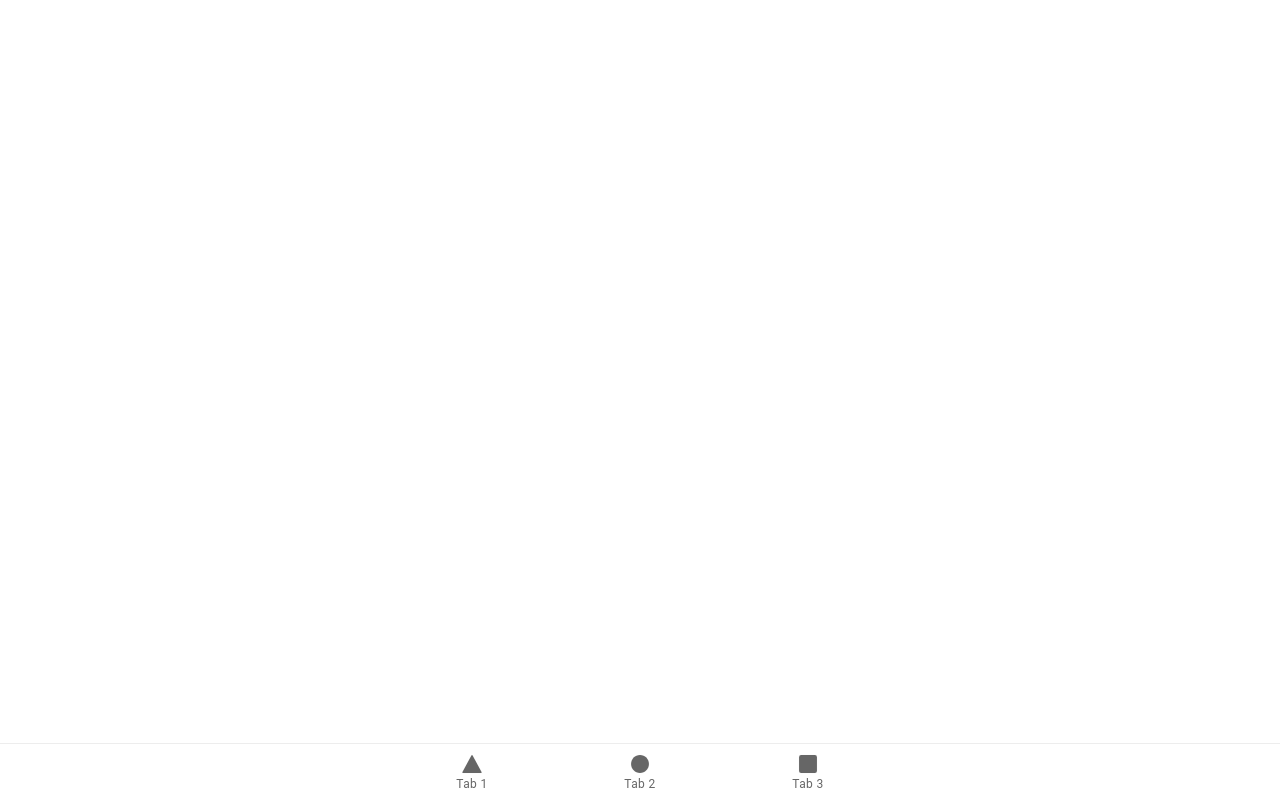
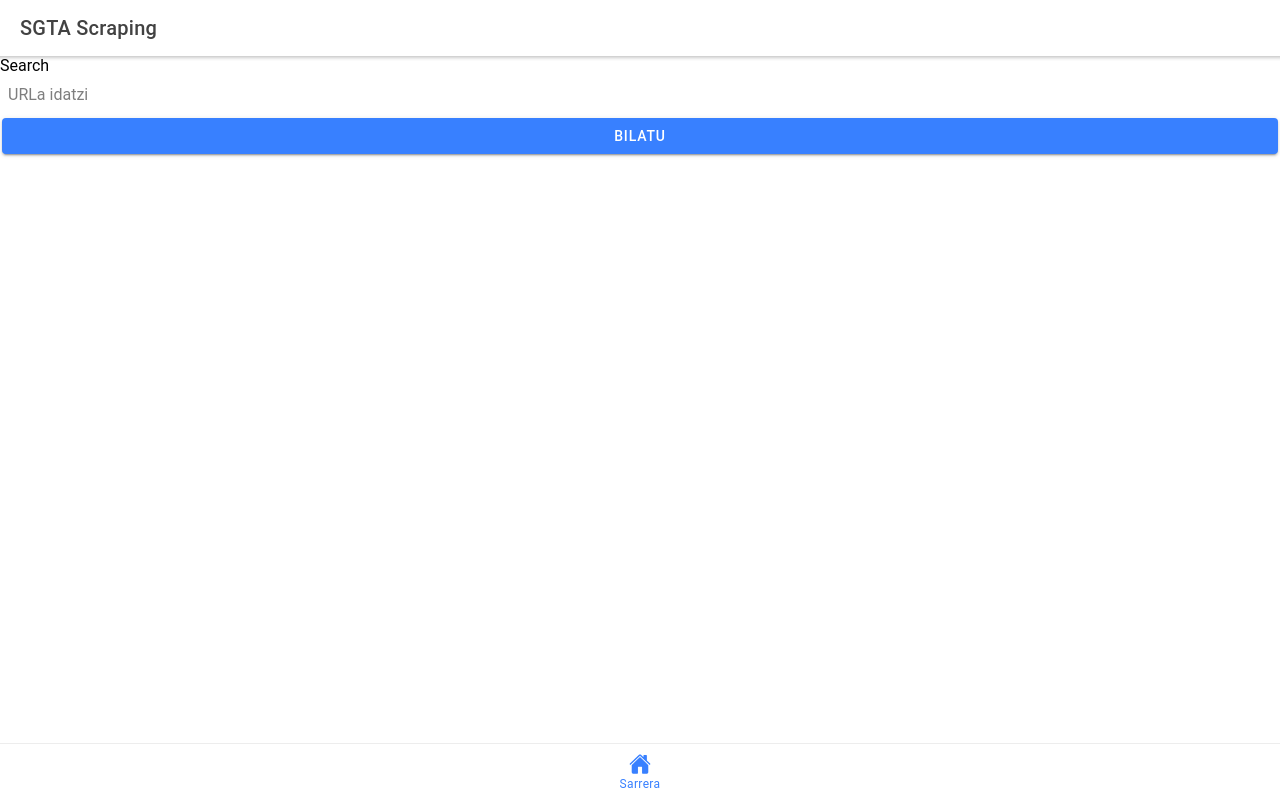
Before and after one commit to aitorfontecha/Ionic, a React (Create React App) app: page /Sarrera in a window 1280 px wide. Built offline with nearby package versions, Linux system fonts and the light colour scheme.

Commit message:
Revert "Revert "jaja""
This reverts commit 98fb0456ed991f45b02f716c250f2a4d02f2ed2b.

```diff
--- a/package.json
+++ b/package.json
@@ -22,8 +22,9 @@
     "ionicons": "^5.4.0",
     "react": "^17.0.1",
     "react-dom": "^17.0.1",
+    "react-hook-form": "^7.30.0",
     "react-router": "^5.2.0",
-    "react-router-dom": "^5.2.0",
+    "react-router-dom": "^6.3.0",
     "react-scripts": "^5.0.0",
     "typescript": "^4.1.3",
     "web-vitals": "^0.2.4",
--- a/src/App.tsx
+++ b/src/App.tsx
@@ -10,10 +10,10 @@ import {
   setupIonicReact
 } from '@ionic/react';
 import { IonReactRouter } from '@ionic/react-router';
-import { ellipse, square, triangle } from 'ionicons/icons';
-import Tab1 from './pages/Tab1';
-import Tab2 from './pages/Tab2';
-import Tab3 from './pages/Tab3';
+import { ellipse, square, triangle, home } from 'ionicons/icons';
+import Sarrera from './pages/Sarrera';
+import Bilaketa from './pages/Bilaketa';
+
 
 /* Core CSS required for Ionic components to work properly */
 import '@ionic/react/css/core.css';
@@ -41,31 +41,17 @@ const App: React.FC = () => (
     <IonReactRouter>
       <IonTabs>
         <IonRouterOutlet>
-          <Route exact path="/tab1">
-            <Tab1 />
-          </Route>
-          <Route exact path="/tab2">
-            <Tab2 />
-          </Route>
-          <Route path="/tab3">
-            <Tab3 />
+          <Route exact path="/Sarrera">
+            <Sarrera />
           </Route>
           <Route exact path="/">
-            <Redirect to="/tab1" />
+            <Redirect to="/Sarrera" />
           </Route>
         </IonRouterOutlet>
         <IonTabBar slot="bottom">
-          <IonTabButton tab="tab1" href="/tab1">
-            <IonIcon icon={triangle} />
-            <IonLabel>Tab 1</IonLabel>
-          </IonTabButton>
-          <IonTabButton tab="tab2" href="/tab2">
-            <IonIcon icon={ellipse} />
-            <IonLabel>Tab 2</IonLabel>
-          </IonTabButton>
-          <IonTabButton tab="tab3" href="/tab3">
-            <IonIcon icon={square} />
-            <IonLabel>Tab 3</IonLabel>
+          <IonTabButton tab="Sarrera" href="/Sarrera">
+            <IonIcon icon={home} />
+            <IonLabel>Sarrera</IonLabel>
           </IonTabButton>
         </IonTabBar>
       </IonTabs>
--- /dev/null
+++ b/src/pages/Bilaketa.tsx
@@ -0,0 +1,27 @@
+import { IonContent, IonHeader, IonPage, IonTitle, IonToolbar, IonSearchbar, IonFooter, IonItem, IonLabel, IonInput, IonButton } from '@ionic/react';
+import ExploreContainer from '../components/ExploreContainer';
+import './Bilaketa.css';
+import React, { useState } from 'react';
+
+const Bilaketa: React.FC = () => {
+  const [searchText, setSearchText] = useState('');
+  return (
+    <IonPage>
+      <IonHeader>
+        <IonToolbar>
+          <IonTitle size='large' >Emaitza</IonTitle>
+        </IonToolbar>
+      </IonHeader>
+      <IonContent fullscreen>
+        <IonHeader collapse="condense">
+          <IonToolbar>
+            <IonTitle size="large">Emaitza</IonTitle>
+          </IonToolbar>
+        </IonHeader>
+        <IonLabel position="floating">Emaitza</IonLabel>
+      </IonContent>
+    </IonPage>
+  );
+};
+
+export default Bilaketa;
--- /dev/null
+++ b/src/pages/Sarrera.css
@@ -0,0 +1,7 @@
+.searchForm {
+    display: flex;
+    justify-content: center;
+    align-content: center;
+    align-items: center;
+    width: 50%;
+  }
--- /dev/null
+++ b/src/pages/Sarrera.tsx
@@ -0,0 +1,34 @@
+import { IonContent, IonHeader, IonPage, IonTitle, IonToolbar, IonSearchbar, IonFooter, IonItem, IonLabel, IonInput, IonButton } from '@ionic/react';
+import ExploreContainer from '../components/ExploreContainer';
+import './Sarrera.css';
+import React, { useState } from 'react';
+import { useSearchParams } from "react-router-dom";
+
+const Sarrera: React.FC = () => {
+let params = (new URL(document.location)).searchParams;
+let name = params.get('name'); // is the string "Jonathan Smith".
+  return (
+    <IonPage>
+      <IonHeader>
+        <IonToolbar>
+          <IonTitle size='large' >SGTA Scraping</IonTitle>
+        </IonToolbar>
+      </IonHeader>
+      <IonContent fullscreen>
+        <IonHeader collapse="condense">
+          <IonToolbar>
+            <IonTitle size="large">SGTA Scraping</IonTitle>
+          </IonToolbar>
+        </IonHeader>
+        <form className='search-form'  method='GET'>
+          <IonLabel position="floating">Search</IonLabel>
+          <IonInput placeholder="URLa idatzi"></IonInput>
+          <IonButton type="submit" color="primary" expand="block">Bilatu</IonButton>
+          </form>
+        <IonLabel></IonLabel>
+      </IonContent>
+    </IonPage>
+  );
+};
+
+export default Sarrera;
--- a/src/pages/Tab1.tsx
+++ /dev/null
@@ -1,25 +0,0 @@
-import { IonContent, IonHeader, IonPage, IonTitle, IonToolbar } from '@ionic/react';
-import ExploreContainer from '../components/ExploreContainer';
-import './Tab1.css';
-
-const Tab1: React.FC = () => {
-  return (
-    <IonPage>
-      <IonHeader>
-        <IonToolbar>
-          <IonTitle>Tab 1</IonTitle>
-        </IonToolbar>
-      </IonHeader>
-      <IonContent fullscreen>
-        <IonHeader collapse="condense">
-          <IonToolbar>
-            <IonTitle size="large">Tab 1</IonTitle>
-          </IonToolbar>
-        </IonHeader>
-        <ExploreContainer name="Tab 1 page" />
-      </IonContent>
-    </IonPage>
-  );
-};
-
-export default Tab1;
--- a/src/pages/Tab2.tsx
+++ /dev/null
@@ -1,25 +0,0 @@
-import { IonContent, IonHeader, IonPage, IonTitle, IonToolbar } from '@ionic/react';
-import ExploreContainer from '../components/ExploreContainer';
-import './Tab2.css';
-
-const Tab2: React.FC = () => {
-  return (
-    <IonPage>
-      <IonHeader>
-        <IonToolbar>
-          <IonTitle>Tab 2</IonTitle>
-        </IonToolbar>
-      </IonHeader>
-      <IonContent fullscreen>
-        <IonHeader collapse="condense">
-          <IonToolbar>
-            <IonTitle size="large">Tab 2</IonTitle>
-          </IonToolbar>
-        </IonHeader>
-        <ExploreContainer name="Tab 2 page" />
-      </IonContent>
-    </IonPage>
-  );
-};
-
-export default Tab2;
--- a/src/pages/Tab3.tsx
+++ /dev/null
@@ -1,25 +0,0 @@
-import { IonContent, IonHeader, IonPage, IonTitle, IonToolbar } from '@ionic/react';
-import ExploreContainer from '../components/ExploreContainer';
-import './Tab3.css';
-
-const Tab3: React.FC = () => {
-  return (
-    <IonPage>
-      <IonHeader>
-        <IonToolbar>
-          <IonTitle>Tab 3</IonTitle>
-        </IonToolbar>
-      </IonHeader>
-      <IonContent fullscreen>
-        <IonHeader collapse="condense">
-          <IonToolbar>
-            <IonTitle size="large">Tab 3</IonTitle>
-          </IonToolbar>
-        </IonHeader>
-        <ExploreContainer name="Tab 3 page" />
-      </IonContent>
-    </IonPage>
-  );
-};
-
-export default Tab3;
```
Also changed, not shown: src/pages/Bilaketa.css (added), src/pages/Tab1.css (deleted), src/pages/Tab2.css (deleted), src/pages/Tab3.css (deleted), 1 other file (tests, documents, lock files or other folders).
